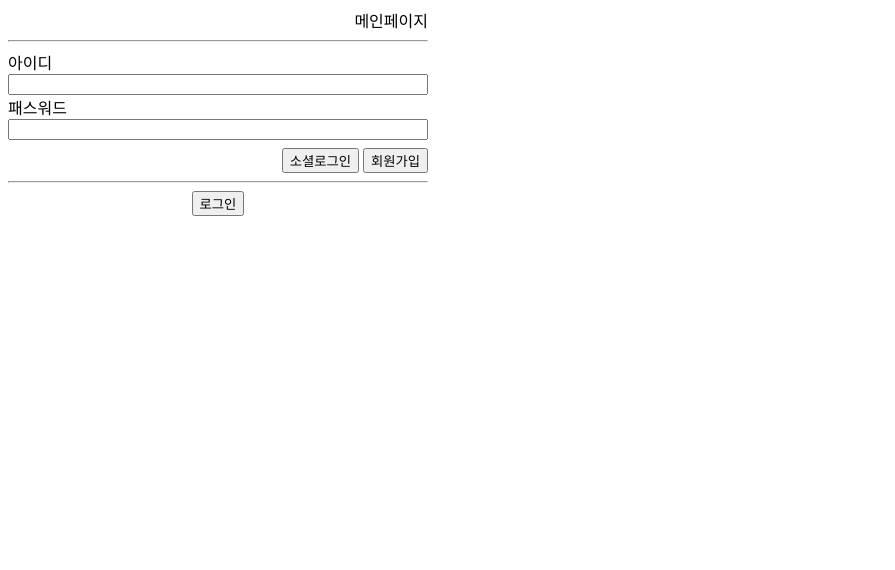
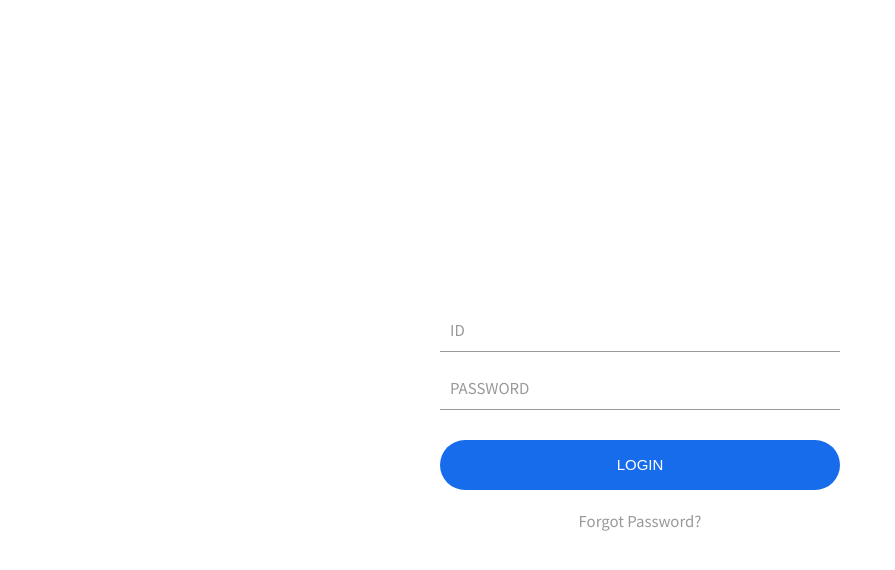
Before and after one commit to johy1219/finalproject_ott, a website: page view/login.html in a window 1280 px wide. Shown: the whole page, without its empty margins (0-895 px from the left). Drawn offline with nearby package versions, Linux system fonts and the light colour scheme.

Commit message:
로그인화면 1차 완료

```diff
--- a/view/login.html
+++ b/view/login.html
@@ -1,9 +1,10 @@
 <script src="https://ajax.googleapis.com/ajax/libs/jquery/3.5.1/jquery.min.js"></script>
+<link href="https://fonts.googleapis.com/css2?family=Noto+Sans+KR:wght@300;400;500;700&display=swap" rel="stylesheet">
 <script type="text/javascript">
     function login(){
-        var userId = $("#userid").val()
-        var password = $("#password").val()
-        var ajax = $.ajax({
+        let userId = $("#userid").val();
+        let password = $("#password").val();
+        let ajax = $.ajax({
         url: "/login",
             data: ({"userId" : userId , "password" : password}),
             type: 'POST',
@@ -23,16 +24,151 @@
         location.replace('/test');
     }
 </script>
-<div style="width:420px;">
-    <div onclick="main();" id="login" style="text-align:right;">메인페이지 </div>
-    <hr>
-    <div>
-        <div>
-            <div>아이디 <input type="text" id="userid" name="userid" style="width:100%;"> </div>
-            <div>패스워드 <input type="password" id="password" name="password" style="width:100%;"> </div>
+
+<style>
+    * {margin:0; padding:0; box-sizing: border-box;}
+    body{
+        font-family: 'Noto Sans KR', sans-serif;
+        display: flex;
+        justify-content: center;
+        align-items: center;
+        height: 100vh;
+        background-image: url("/intro");
+        background-size: cover;
+    }
+    /*body::before {*/
+    /*    content:"";*/
+    /*    position: absolute;*/
+    /*    z-index: 1;*/
+    /*    top:0; right: 0; bottom: 0; left: 0;*/
+    /*    background-color: rgba(0,0,0,.7);*/
+    /*}*/
+    .login-form{position: relative;}
+    .int-area
+    {
+        width: 400px;
+        position: relative;
+        margin-top: 10px;
+    }
+    .int-area:first-child
+    {
+        margin-top:0;
+    }
+    .int-area input
+    {
+        width: 100%;
+        padding: 20px 10px 10px;
+        background-color: transparent;
+        border: none;
+        border-bottom: 1px solid #999;
+        font-size: 15px; color:#fff;
+        outline: none;
+    }
+    .int-area label
+    {
+        position: absolute; left: 10px; top: 15px;
+        font-size: 15px; color: #999;
+        transition: all .5s ease;
+    }
+
+    .int-area label.warning
+    {
+        color: red !important;
+        animation: warning .3s ease;
+        animation-iteration-count: 3;
+    }
+    @keyframes warning {
+        0% {transform: translateX(-2px);}
+        25% {transform: translateX(2px);}
+        50% {transform: translateX(-2px);}
+        75% {transform: translateX(2px);}
+    }
+
+    .int-area input:focus+label,
+    .int-area input:valid+label {
+        top:0;
+        font-size: 13px;
+        color: #166cea;
+    }
+    .btn-area{margin-top: 30px;}
+    .btn-area button
+    {
+        cursor: pointer;
+        width: 100%;
+        height: 50px;
+        background: #166cea;
+        color: #fff;
+        font-size: 15px;
+        /*font-weight: bold;*/
+        border:none;
+        border-radius: 25px;
+    }
+    .caption
+    {
+        margin-top: 20px;
+        text-align: center;
+    }
+    .caption a
+    {
+        font-size: 15px; color: #999;
+        text-decoration: none;
+    }
+    .btnLogin
+    {
+        cursor: pointer;
+        color: #fff;
+        text-align: right;
+    }
+</style>
+<body>
+<!--    <div class="EveryDay"><a href="#">Every Day</a></div>-->
+    <section class="login-form">
+        <form action="">
+            <div class="btnLogin" onclick="location.replace('/signUpPage');" >회원가입</div>
+            <div class="int-area">
+                <input type="text" id="userid" name="userid" autocomplete="off" required>
+                <label for="userid">ID</label></br>
+            </div>
+            <div class="int-area">
+                <input type="password" id="password" name="password" autocomplete="off" required>
+                <label for="password">PASSWORD</label></br>
+            </div>
+
+<!--            <div class="btn-area">-->
+<!--                <button type="submit" class="btnLogin" onclick="location.replace('/kakao');" >소셜로그인</button>-->
+<!--                <div class=""><img class="kakao_icon" src="/kakaoicon"></div>-->
+<!--                <a href=""><img class="search_icon" src="/searchicon"></a>-->
+<!--            </div>-->
+
+            <div class="btn-area">
+                <button type="submit" id="btn">LOGIN</button>
+            </div>
+        </form>
+        <div class="caption">
+            <a href="">Forgot Password?</a>
         </div>
-        <div></div>
-    </div>
-    <div style="margin-top:8px;text-align:right;"> <input type="button" class="btnLogin" value="소셜로그인" onclick="location.replace('/kakao');" >
-        <input type="button" class="btnLogin" value="회원가입" onclick="location.replace('/signUpPage');" >
-    </div> <hr> <div style="text-align:center;"><input type="button" class="btnLogin" value="로그인" onclick="login();" ></div> </div>
+    </section>
+    <script>
+        let id = $('#userid');
+        let pw = $('#password');
+        let btn = $('#btn');
+
+        $(btn).on('click', function(){
+            if($(id).val() === "")
+            {
+                $(id).next('label').addClass('warning');
+                setTimeout(function(){
+                    $('label').removeClass('warning');
+                },1500);
+            }
+            else if($(pw).val() === "")
+            {
+                $(pw).next('label').addClass('warning');
+                setTimeout(function(){
+                    $('label').removeClass('warning');
+                },1500);
+            }
+        });
+
+    </script>
+</body>
```
Also changed, not shown: view/index.html (+10 -9 lines).
